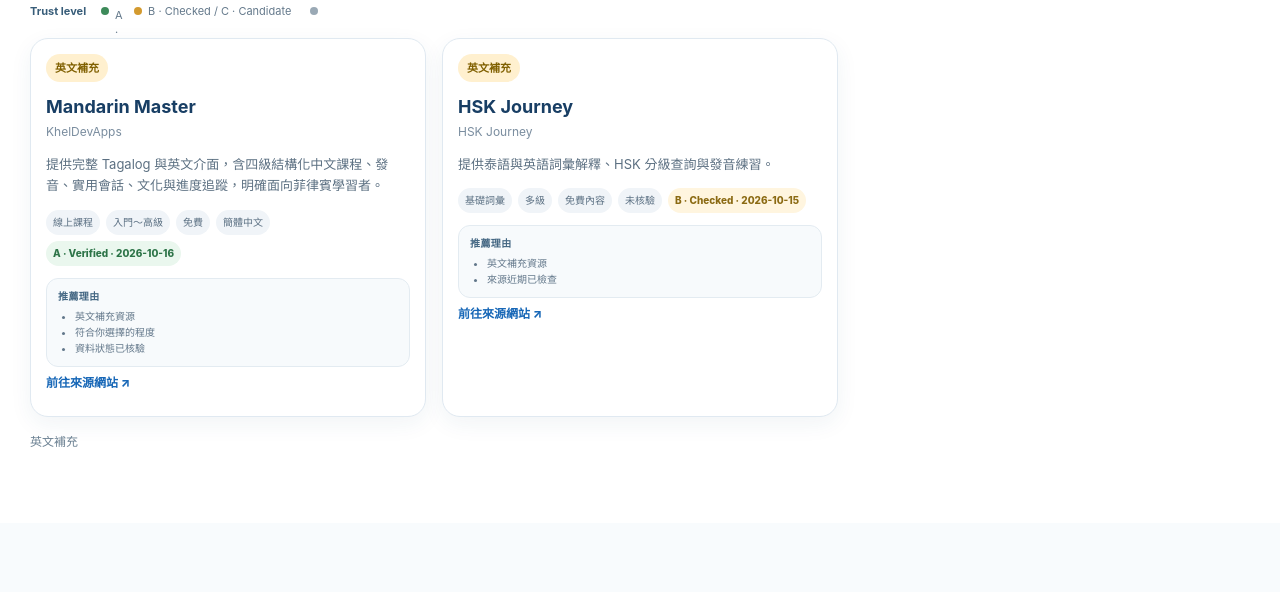
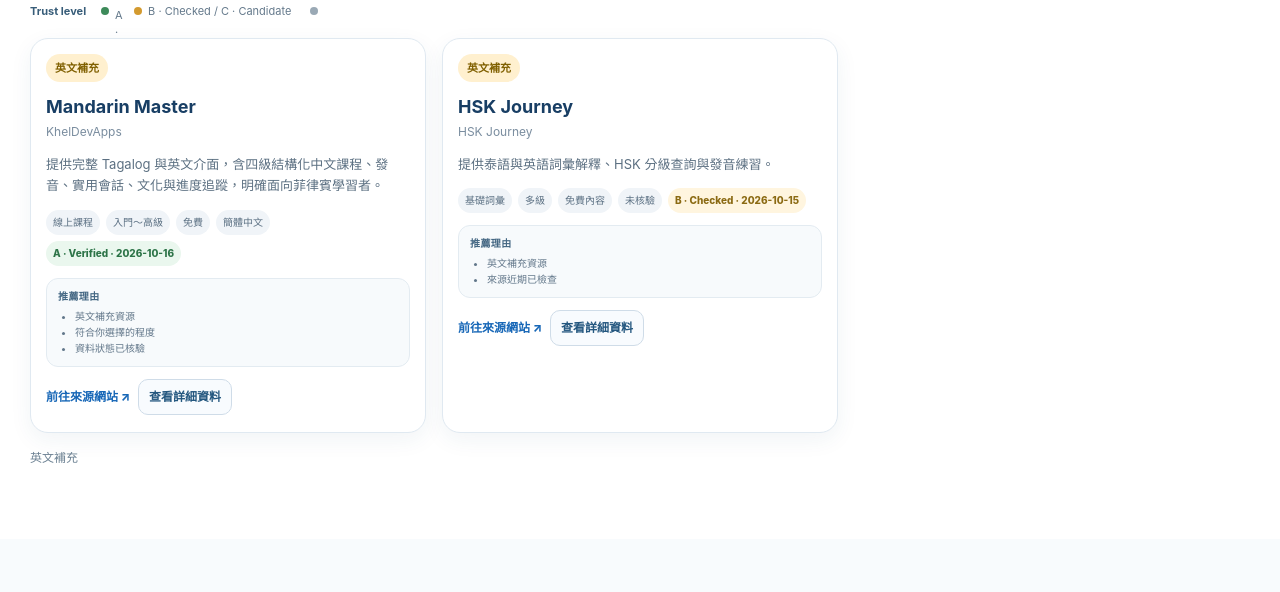
Before and after one commit to liferivertw-tech/life-river-chinese-learning, a website built with Vite: page index.html in a window 1280 px wide. Shown: the part 2331-2923 px from the top of the page. Built offline with nearby package versions, Linux system fonts and the light colour scheme.

Commit message:
BUILD 13: load resource detail module

```diff
--- a/index.html
+++ b/index.html
@@ -1 +1 @@
-<!doctype html><html lang="zh-Hant"><head><meta charset="UTF-8"><meta name="viewport" content="width=device-width,initial-scale=1"><meta name="description" content="LIFE RIVER Chinese Learning Hub"><title>LIFE RIVER｜智慧中文學習資源網</title></head><body><div id="app"></div><script type="module" src="/src/main.js"></script></body></html>
+<!doctype html><html lang="zh-Hant"><head><meta charset="UTF-8"><meta name="viewport" content="width=device-width,initial-scale=1"><meta name="description" content="LIFE RIVER Chinese Learning Hub"><title>LIFE RIVER｜智慧中文學習資源網</title></head><body><div id="app"></div><script type="module" src="/src/main.js"></script><script type="module" src="/src/resource-detail.js"></script></body></html>
```
